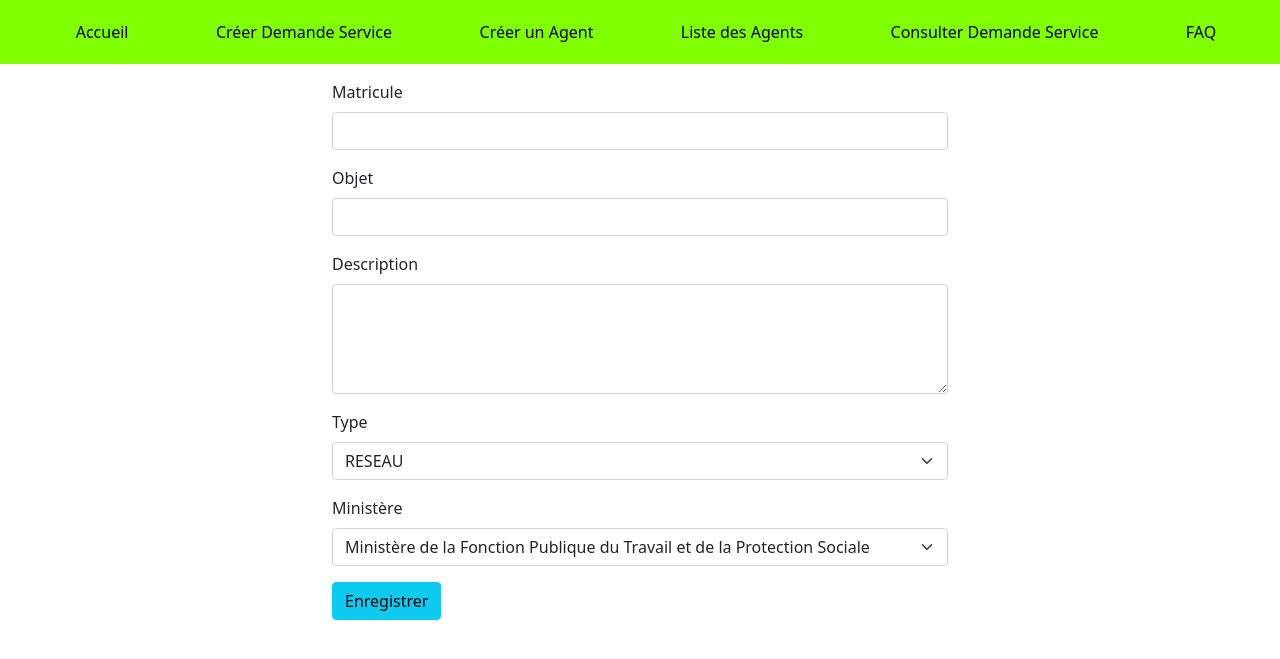
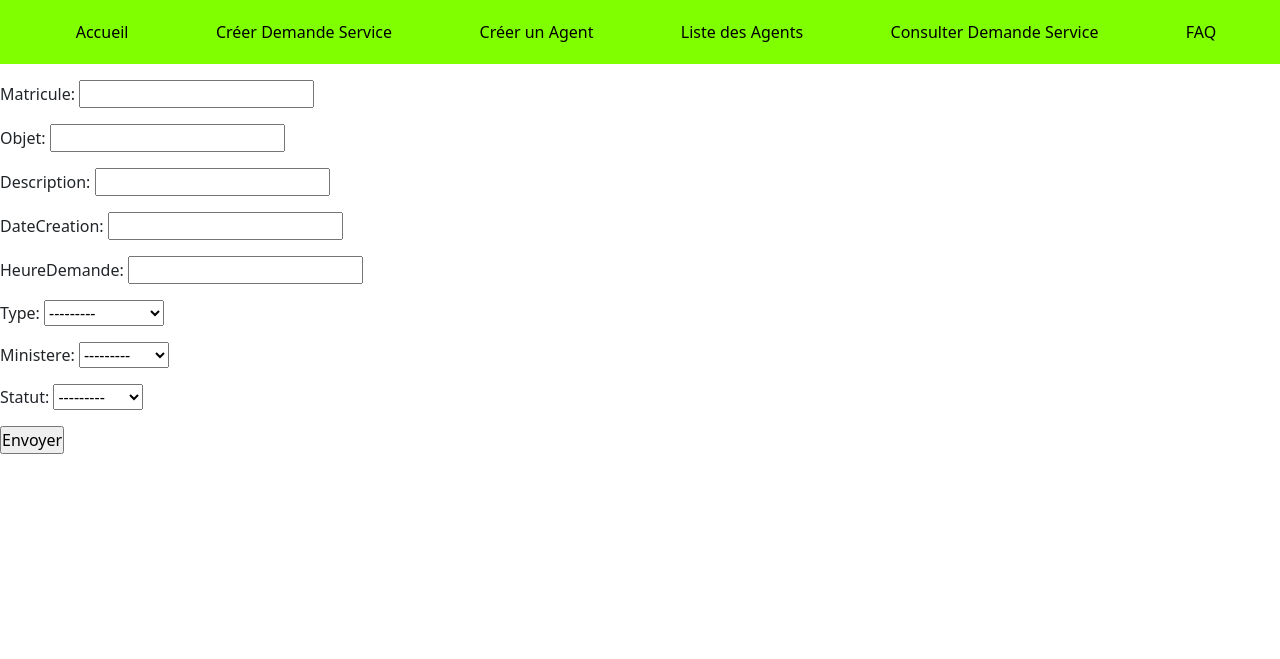
Before and after one commit to wendzagre/Projet-Bootcamp, a Django app: page /demande/ in a window 1280 px wide. Shown: the top 659 px of the page. Run offline with Django 4.2, Linux system fonts and the light colour scheme.

Commit message:
Créer demande frontend

```diff
--- a/helpDesk/Agent/templates/agent.html
+++ b/helpDesk/Agent/templates/agent.html
@@ -24,7 +24,7 @@
       {% for cpt in personne %}
       <tr>
         <th scope="col"></th>
-        <td> {{cpt.id}}</td>
+        <td>{{cpt.id}}</td>
         <td>{{cpt.nom}}</td>
         <td>{{cpt.prenom}}</td>
         <td>{{cpt.telephone}}</td>
--- a/helpDesk/Agent/templates/base.html
+++ b/helpDesk/Agent/templates/base.html
@@ -14,7 +14,7 @@
             <li><a href="{% url 'demande' %}">Créer Demande Service</a></li>
             <li><a href="{% url 'Agent' %}">Créer un Agent</a></li>
             <li><a href="{% url 'detail' %}">Liste des Agents</a></li>
-            <li><a href="{% url 'ticket' %}">Consulter Demande Service</a></li>
+            <li><a href="{% url 'det' %}">Consulter Demande Service</a></li>
             <li><a href="{% url 'faq' %}">FAQ</a></li>
         </ul>
 
--- a/helpDesk/Agent/views.py
+++ b/helpDesk/Agent/views.py
@@ -14,9 +14,6 @@
     return render(request,'create_agent.html',{'form':form})
 
 
-def personne_detail(request):
-    personne=Personne.objects.all()
-    return render(request,'agent.html',{'personne':personne})
 
 
 
--- /dev/null
+++ b/helpDesk/gestion/forms.py
@@ -0,0 +1,7 @@
+from django import forms
+from gestion.models import demande
+
+class demandeForm(forms.ModelForm):
+    class Meta:
+        model=demande
+        fields='__all__'
--- a/helpDesk/gestion/templates/demande.html
+++ b/helpDesk/gestion/templates/demande.html
@@ -3,70 +3,11 @@
 
 {% block content %}
 
-
-<div class="container mt-3 col-md-6 offset-md-3">
-
-    <form >
-
-      <div class="mb-3">
-          <label class="form-label" >Matricule</label>
-          <input type="text"  class="form-control">
-      </div>
-
-      <div class="mb-3">
-          <label class="form-label" >Objet</label>
-          <input type="text" class="form-control">
-      </div>
-
-      <div class="mb-3">
-          <label class="form-label" >Description</label>
-          <textarea class="form-control" rows="4" id="comment"></textarea>
-      </div>
-
-      <div class="mb-3">
-          <label class="form-label" >Type </label>
-          <select class="form-select">
-            <option>RESEAU</option>
-            <option>MAINTENACE</option>
-            <option>SIGASPE</option>
-            <option>ALIAS</option>
-            <option>DIAN</option>
-            <option>SADINA</option>
-            <option>PRISCA</option>
-            <option>SITA</option>
-          </select>
-      </div>
-
-      <div class="mb-3">
-        <label class="form-label" >Ministère</label>
-        <select class="form-select">
-          <option>Ministère de la Fonction Publique du Travail et de la Protection Sociale</option>
-          <option>Ministère des Affaires Etrangères du Burkina Faso</option>
-          <option>Ministère de la Santé et de Hygiène Publique </option>
-          <option>Ministère de la justice et des Droits Humains</option>
-          <option>Ministère des Transports de la Mobilité Urbaine et de la Sécurité Routière</option>
-          <option>Ministère de Economie des Finances et de la Prospective</option>
-          <option>Ministère de Administration Territoriale et de la Décentralisation</option>
-          <option>Ministère de Eau et de Assainissement</option>
-          <option>Ministère de la Communication de la Culture des Arts et du Tourisme</option>
-          <option>Ministère de Education Nationale de Alphabétisation et de la Promotion des Langues Nationales</option>
-          <option>Ministère de Enseignement Supérieur de la Recherche et de Innovation</option>
-          <option>Ministère des Sports et de Autonomisation des Jeunes</option>
-          <option>Ministère des Mines et des Carrières</option>
-          <option>Ministère de Energie des Mines et des Carrières</option>
-          <option>Ministère du Developpement Industriel du Commerce et de Artisanat</option>
-          <option>Ministère de Urbanisme des Affaires Foncières et de Habitat</option>
-
-        </select>
-    </div>
-
-
-      <button  class="btn btn-info" type="submit"> Enregistrer</button>
-
-    </form>
-
-
-  </div>
+<form action="" method="post" novalidate>
+  {% csrf_token %}
+  {{ form.as_p }}
+  <input type="submit" value="Envoyer">
+</form>
 
 
 
--- a/helpDesk/gestion/urls.py
+++ b/helpDesk/gestion/urls.py
@@ -3,7 +3,7 @@
 
 #URL patterns pour chaque ligne
 urlpatterns=[
-    path('',views.ticket,name='ticket'),
+    path('',views.create_demande,name='ticket'),
 
 
 ]
--- a/helpDesk/gestion/views.py
+++ b/helpDesk/gestion/views.py
@@ -1,13 +1,14 @@
 from django.shortcuts import render
 from django.http import HttpResponse
+from gestion.models import demande
 from Agent.models import Personne
+from gestion.forms import demandeForm
 
 
 # Create your views here.
 
-
-def Demande(request):
-    return render(request,'demande.html')
+def tickete(request):
+    return render(request,'ticket.html')
 
 def FAQ(request):
     return render(request,'Faq.html')
@@ -20,54 +21,16 @@
     return render(request,'agent.html',{'personne':personne})
 
 
-def ticket(request):
-    tickets=[
-        {
-            'Id':'1',
-            'Matricule':'805pgt47',
-            'Objet' :'Mise en place un réseau',
-            'Description':'Problème Intégration à mon compte ALIAS',
-            'Type':'Maintenance',
-            'Ministère':"MENA",
-            'Statut':'En Cours',
-            'DateCréation':'12/4/2022',
-            'HeureCréation':'10h15'
-        },
-        {
-            'Id':'2',
-            'Matricule':'805pgt70',
-            'Objet' :'Mise en place un réseau',
-            'Description':'Etat avancement salaire PRISCA',
-            'Type':'RESEAU',
-            'Ministère':"MEFP",
-            'Statut':'Réglé',
-            'DateCréation':'12/4/2022',
-            'HeureCréation':'10h15'
-        },
-        {
-            'Id':'3',
-            'Matricule':'805pgt74',
-            'Objet' :'Mise en place un réseau',
-            'Description':'problème accès à mon compte SADIAN',
-            'Type':'ALIAS',
-            'Ministère':"MFPTPS",
-            'Statut':'Clos',
-            'DateCréation':'12/4/2022',
-            'HeureCréation':'10h15'
-        },
-        {
-            'Id':'4',
-            'Matricule':'805pgt58',
-            'Objet' :'Mise en place un réseau',
-            'Description':'Problème accès à mon compte SIGASPE',
-            'Type':'SADINA',
-            'Ministère':"MSHPBE",
-            'Statut':'Nouveau',
-            'DateCréation':'12/4/2022',
-            'HeureCréation':'10h15'
-        },
-    ]
-    context={
-          'tickets':tickets
-        }
-    return render(request,'ticket.html',context)
+def create_demande(request):
+    if request.method=='POST':
+        form=demandeForm(request.POST)
+        if form.is_valid():
+            Demande=form.save()
+    else:
+        form=demandeForm()
+    return render(request,'demande.html',{'form':form})
+
+
+def demande_detail(request):
+    Demande=demande.objects.all()
+    return render(request,'ticket.html',{'Demande':Demande})
--- a/helpDesk/helpDesk/urls.py
+++ b/helpDesk/helpDesk/urls.py
@@ -26,14 +26,17 @@
 urlpatterns = [
    path('admin/', admin.site.urls),
     path('Agent/',include('Agent.urls'),name='agent'),
-    path('gestion/', include('gestion.urls'),name='ticket'), #Inclure l'urls.py de l'application gestion
+    path('gestion/', include('gestion.urls')), #Inclure l'urls.py de l'application gestion
     path('',authentication.views.login_page,name='login') ,
     path('logout/',authentication.views.logout_user,name='logout') ,
-    path('demande/',views.Demande,name='demande') ,
+    path('demande/',views.create_demande,name='demande') ,
     path('faq/',views.FAQ,name='faq') ,
     path('agent/',views.Lagent,name='create-agent') ,
     path('signup/',authentication.views.signup_page,name='signup'),
     path('personneDetail/',views.personne_detail,name='detail'),
+    path('tick/',views.tickete,name='tiq'),
+    path('demandeDetail/',views.demande_detail,name='det'),
+
 
 
 
```
Also changed, not shown: helpDesk/gestion/templates/ticket.html (+9 -10 lines), helpDesk/db.sqlite3.
